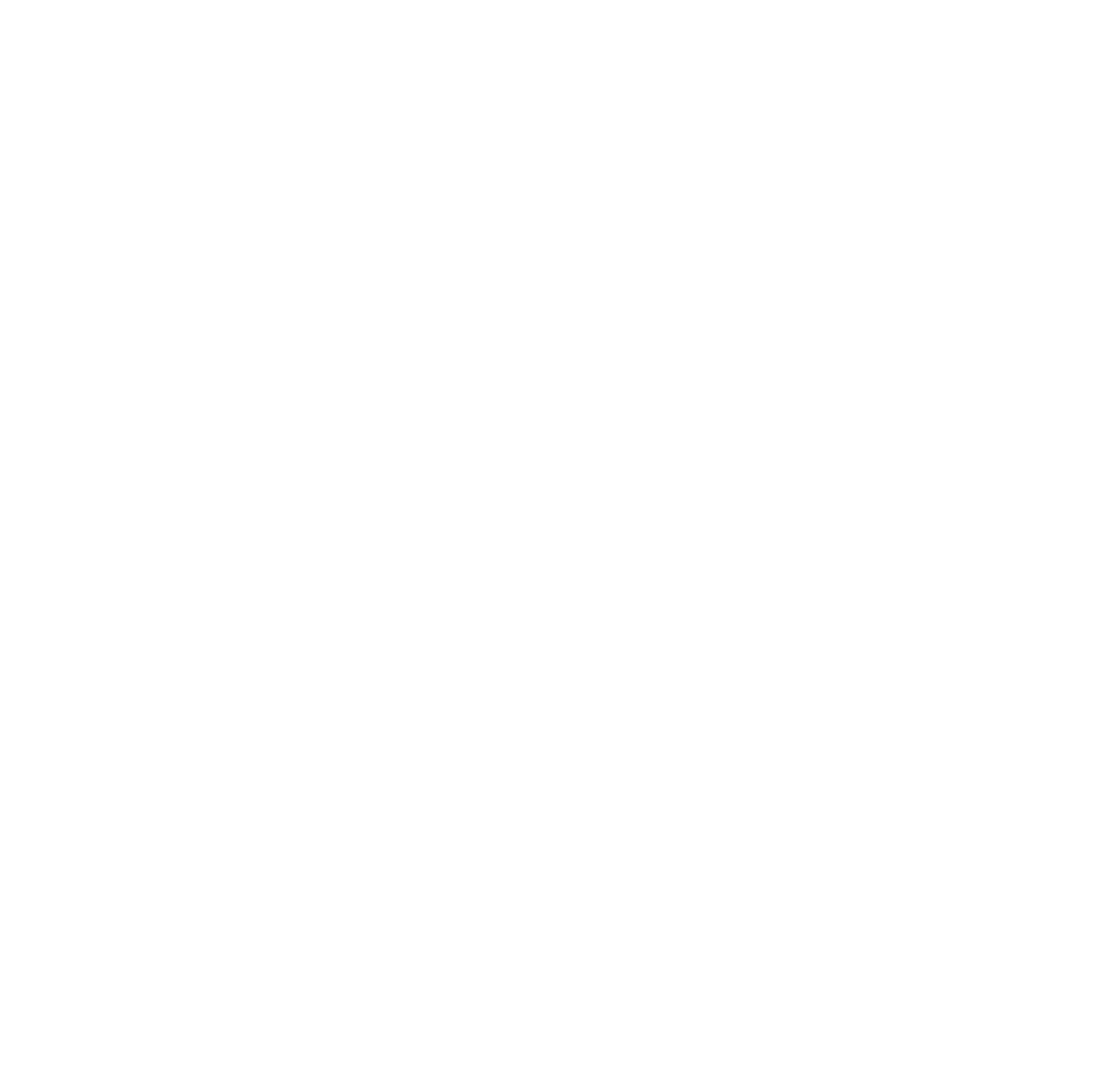
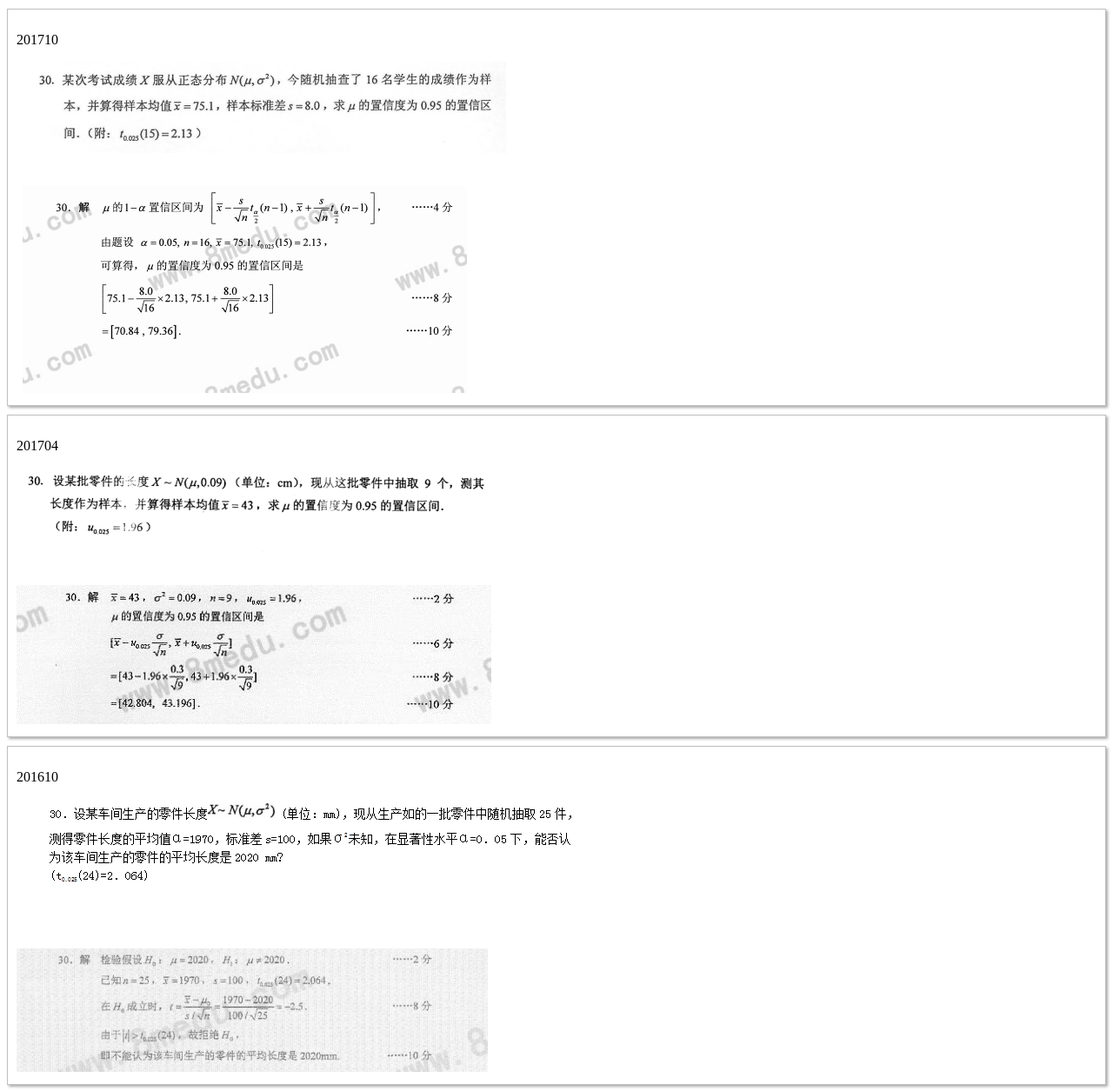
Before and after one commit to tck8888/vue_base_test, a website: page example/probability_statistics/test-paper/first.30.html in a window 1280 px wide. Shown: the top 1255 px of the page at 87% size. Before the commit the page ends 800 px from the top, so only its background shows below. Drawn offline with Linux system fonts and the light colour scheme.

Commit message:
概率30题

```diff
--- a/example/probability_statistics/test-paper/first.30.html
+++ b/example/probability_statistics/test-paper/first.30.html
@@ -5,11 +5,50 @@
     <meta charset="UTF-8">
     <meta name="viewport" content="width=device-width, initial-scale=1.0">
     <meta http-equiv="X-UA-Compatible" content="ie=edge">
-    <title>第一题</title>
+    <title>第30题</title>
+    <link rel="stylesheet" type="text/css" href="../../../assets/css/common.css" />
 </head>
 
 <body>
 
 </body>
+<div class="app">
+    <p>201710</p>
+    <div>
+        <img src="../../../assets/img/30/20171030.png" alt="">
+    </div>
+    <div>
+        <img src="../../../assets/img/30/20171030a.png" alt="">
+    </div>
+</div>
+<div class="app">
+    <p>201704</p>
+    <div>
+        <img src="../../../assets/img/30/20170430.png" alt="">
+    </div>
+    <div>
+        <img src="../../../assets/img/30/20170430a.png" alt="">
+    </div>
+</div>
+
+<div class="app">
+    <p>201610</p>
+    <div>
+        <img src="../../../assets/img/30/20161030.png" alt="">
+    </div>
+    <div>
+        <img src="../../../assets/img/30/20161030a.png" alt="">
+    </div>
+</div>
+
+<div class="app">
+    <p>201604</p>
+    <div>
+        <img src="../../../assets/img/30/20160430.png" alt="">
+    </div>
+    <div>
+        <img src="../../../assets/img/30/20160430a.png" alt="">
+    </div>
+</div>
 
 </html>
```
Also changed, not shown: assets/img/30/20160430.png (added), assets/img/30/20160430a.png (added), assets/img/30/20161030.png (added), assets/img/30/20161030a.png (added), assets/img/30/20170430.png (added), assets/img/30/20170430a.png (added), assets/img/30/20171030.png (added), assets/img/30/20171030a.png (added).
